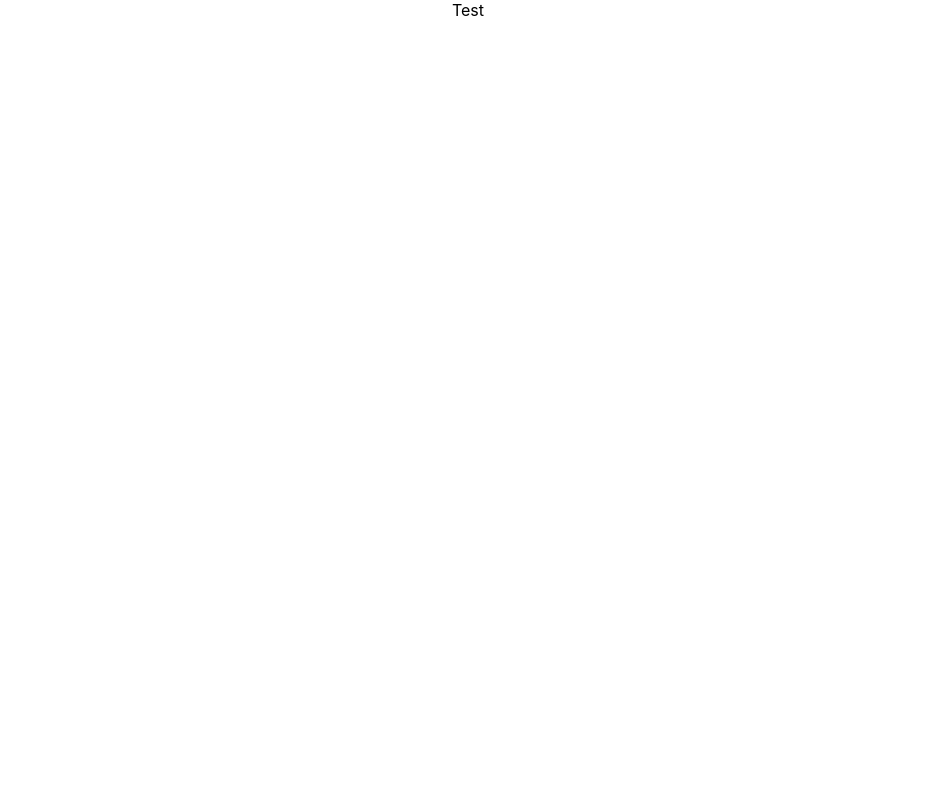
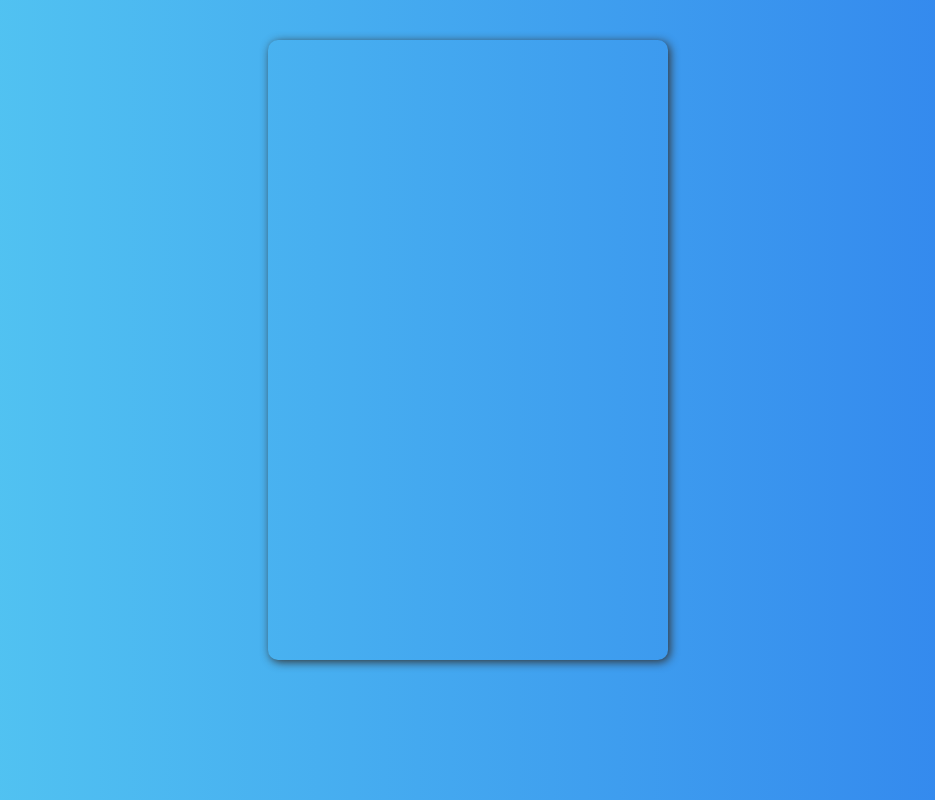
Before and after one commit to stevemats/React_Calculator, a React (Create React App) app: page / in a window 1280 px wide. Shown: the whole page, without its empty margins (172-1107 px from the left). Built offline with nearby package versions, Linux system fonts and the light colour scheme.

Commit message:
styled main component component

```diff
--- a/package.json
+++ b/package.json
@@ -9,6 +9,7 @@
     "react": "^17.0.2",
     "react-dom": "^17.0.2",
     "react-scripts": "4.0.3",
+    "styled-components": "^5.3.1",
     "web-vitals": "^1.0.1"
   },
   "scripts": {
--- a/src/App.css
+++ /dev/null
@@ -1,3 +0,0 @@
-.App {
-  text-align: center;
-}
--- a/src/App.js
+++ b/src/App.js
@@ -1,12 +1,9 @@
-import logo from './logo.svg';
-import './App.css';
+import Calculator from './components/Calculator'
 
 function App() {
   return (
-    <div className="App">
-Test
-    </div>
-  );
+    <Calculator />
+  )
 }
 
 export default App;
--- /dev/null
+++ b/src/components/Calculator/Styled/index.js
@@ -0,0 +1,13 @@
+import styled from 'styled-components'
+
+export const Container = styled.div`
+    display: grid;
+    justify-content: center;
+    align-content: center;
+    width: 400px;
+    margin: 40px auto;
+    grid-template-columns: repeat(4, 100px);
+    grid-template-rows: minmax(120px, auto) repeat(5, 100px);
+    box-shadow: 2px 2px 10px #333;
+    border-radius: 10px;
+`
--- /dev/null
+++ b/src/components/Calculator/index.js
@@ -0,0 +1,8 @@
+import React from "react";
+import { Container } from "./Styled";
+
+export default function Calculator() {
+    return (
+        <Container/>
+    )
+}
--- a/src/index.css
+++ b/src/index.css
@@ -1,13 +1,23 @@
+*,
+*::before,
+*::after {
+  box-sizing: border-box;
+  font-family: Gotham Rounded, sans-serif;
+  font-weight: normal;
+}
+
 body {
   margin: 0;
-  font-family: -apple-system, BlinkMacSystemFont, 'Segoe UI', 'Roboto', 'Oxygen',
-    'Ubuntu', 'Cantarell', 'Fira Sans', 'Droid Sans', 'Helvetica Neue',
+  padding: 0;
+  background: linear-gradient(to right, #56ccf2, #2f80ed);
+  font-family: -apple-system, BlinkMacSystemFont, "Segoe UI", "Roboto", "Oxygen",
+    "Ubuntu", "Cantarell", "Fira Sans", "Droid Sans", "Helvetica Neue",
     sans-serif;
   -webkit-font-smoothing: antialiased;
   -moz-osx-font-smoothing: grayscale;
 }
 
 code {
-  font-family: source-code-pro, Menlo, Monaco, Consolas, 'Courier New',
+  font-family: source-code-pro, Menlo, Monaco, Consolas, "Courier New",
     monospace;
 }
```
Also changed, not shown: 1 other file (tests, documents, lock files or other folders).
